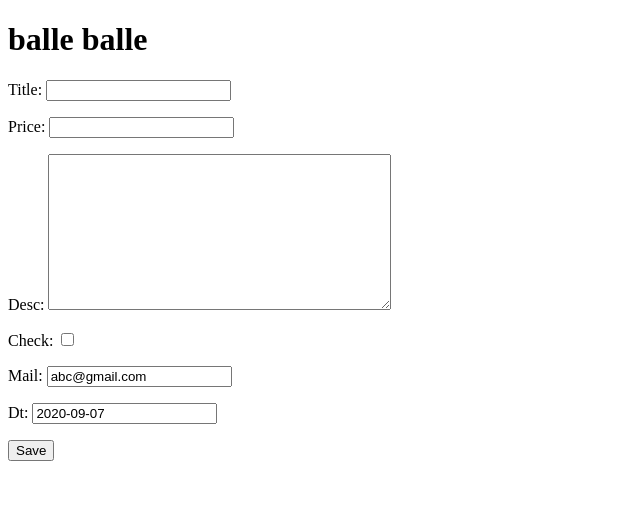
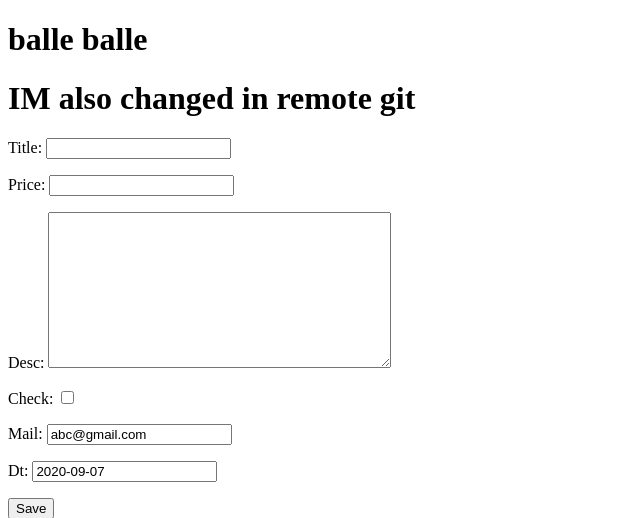
Before and after one commit to devspartan/django_app, a Django app: page /productform/ in a window 1280 px wide. Shown: the top 518 px of the page, without its empty margins (0-640 px from the left). Run offline with Django 3.2, Linux system fonts and the light colour scheme.

Commit message:
Update product_form.html

```diff
--- a/products/templates/product_form.html
+++ b/products/templates/product_form.html
@@ -6,7 +6,8 @@
 </head>
 <body>
 <h1>balle balle</h1>
-<form method="POST">
+    <h1> IM also changed in remote git</h1>
+    <form method="POST">
     {% csrf_token %}
     {{ form.as_p }}
 
```
